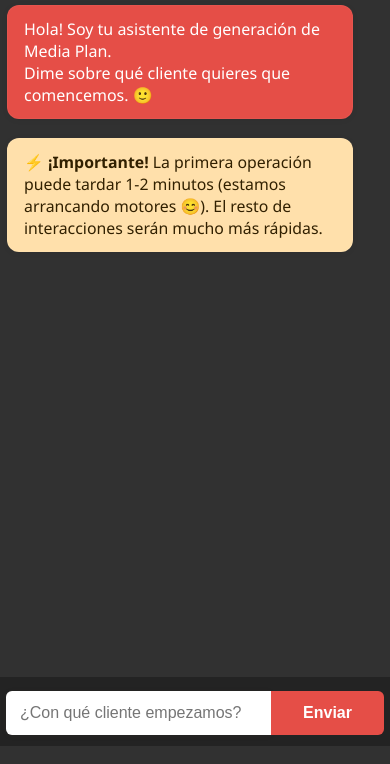
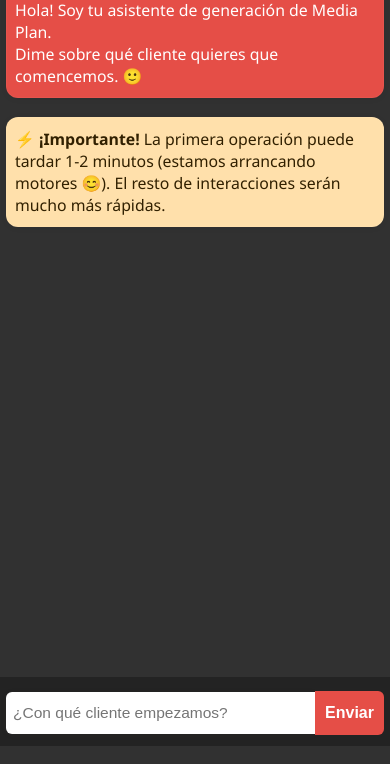
Before and after one commit to quicoboix/media-plan-chat, a plain HTML site: page index.html in a window 390 px wide. Shown: the part 98-862 px from the top of the page. Drawn offline with Linux system fonts and the light colour scheme.

Commit message:
Update index.html

```diff
--- a/index.html
+++ b/index.html
@@ -16,17 +16,19 @@
       --input-txt: #232323;
       --accent: #e54e47;
       --radius: 12px;
+      --side-margin: 22px;
     }
     html, body {
       height: 100%;
       margin: 0;
       padding: 0;
+      box-sizing: border-box;
     }
     body {
       background: #313131;
       font-family: 'Segoe UI', Arial, sans-serif;
       width: 100vw;
-      min-height: 100vh;
+      height: 100vh;
       box-sizing: border-box;
       overflow: hidden;
     }
@@ -51,22 +53,24 @@
       display: flex;
       flex-direction: column;
       justify-content: flex-end;
-      align-items: center;
+      align-items: stretch;
       width: 100vw;
       height: calc(100vh - 90px);
       box-sizing: border-box;
     }
     .messages-area {
       width: 100%;
-      max-width: 700px;
+      height: 100%;
       flex: 1;
       display: flex;
       flex-direction: column;
       align-items: flex-start;
       gap: 11px;
-      margin: 0 auto;
-      padding: 0 7px;
       overflow-y: auto;
+      box-sizing: border-box;
+      padding-left: var(--side-margin);
+      padding-right: var(--side-margin);
+      padding-bottom: 5px;
     }
     .msg-bot, .msg-user, .msg-system {
       border-radius: var(--radius);
@@ -74,7 +78,7 @@
       margin-bottom: 2px;
       padding: 12px 16px;
       font-size: 1rem;
-      max-width: 80vw;
+      max-width: 700px;
       min-width: 50px;
       word-break: break-word;
       box-shadow: 0 1px 6px 0 rgba(10,0,0,0.06);
@@ -104,7 +108,7 @@
       justify-content: center;
       align-items: center;
       background: #232323;
-      padding: 14px 6px 11px 6px;
+      padding: 14px var(--side-margin) 11px var(--side-margin);
       position: absolute;
       bottom: 0;
       left: 0;
@@ -155,6 +159,27 @@
       font-weight: 700;
       color: #ffd;
       background: none;
+    }
+    @media (max-width: 600px) {
+      .msg-bot, .msg-user, .msg-system {
+        max-width: 95vw;
+        padding: 10px 8px;
+        font-size: 0.99rem;
+      }
+      .input-row button {
+        padding: 13px 10px;
+      }
+      .input-row input {
+        font-size: .97rem;
+        padding: 12px 7px;
+      }
+      #logo-header img {
+        width: 38px;
+        height: 38px;
+      }
+      :root {
+        --side-margin: 6px;
+      }
     }
   </style>
 </head>
```
